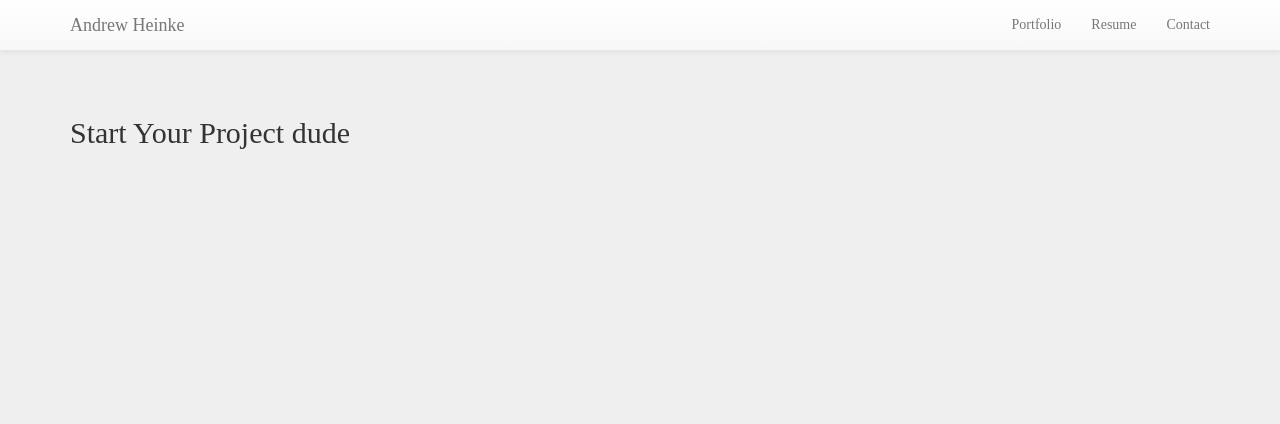
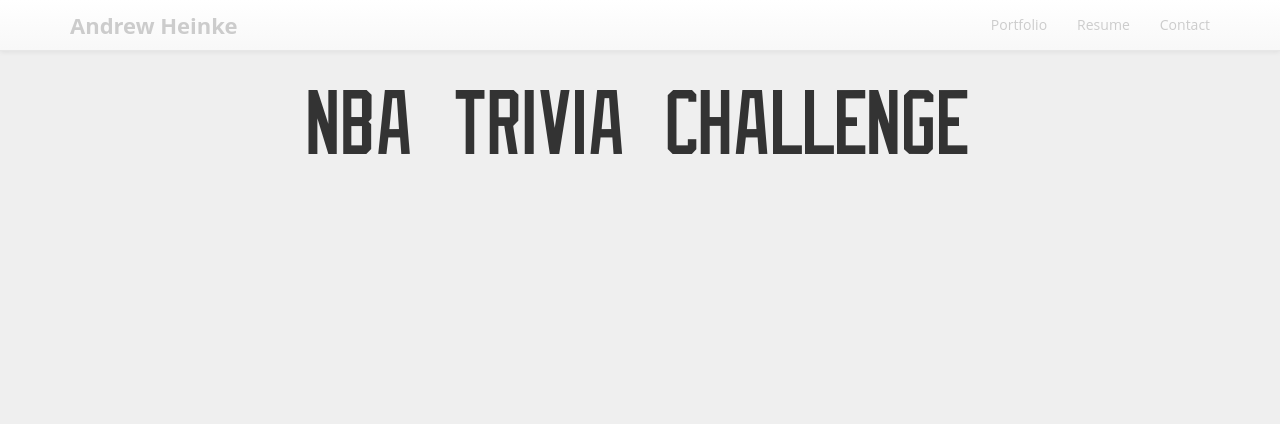
Before and after one commit to AndrewHeinke/TriviaGame, a PHP site: page / in a window 1280 px wide. Shown: the top 424 px of the page. Run offline with PHP 8.4, Linux system fonts and the light colour scheme; some libraries are stand-ins or nearby versions.

Commit message:
layout updates

```diff
--- a/assets/css/style.css
+++ b/assets/css/style.css
@@ -1,27 +1,57 @@
-/* =================================================================================================
-   Andrew Heinke's custom styles
-======================================================================================================= */
+@font-face {
+    font-family: "NBA";
+    src: url('../fonts/NBA.ttf') format("truetype");
+}
+@import url(https://fonts.googleapis.com/css?family=Open+Sans:400,700);
+
 html {
   position: relative;
   min-height: 100%;
 }
 
 body {
-  font-family: 'Roboto Slab', serif;
+  font-family: 'Open Sans', serif;
   color: #333333;
   padding-top: 0px;
   background: #efefef;
-  margin-bottom: 100px;
 }
 
+.pageTitle {
+  font-family: NBA, Arial, 'sans-serf';
+  text-align: center;
+  font-size: 80px;
+}
+
+.navbar-default .navbar-brand {
+  font-weight: bold;
+  font-size: 22px;
+  color: #cccccc;
+}
+
+.navbar-default .navbar-brand:hover {
+  color: #3498db;
+}
+
+.navbar-default .navbar-nav>li>a {
+    color: #cccccc;
+}
+
+.navbar-default .navbar-nav>li>a:hover {
+    color: #3498db;
+}
 
 .row {
-  margin-top: 25px;
+  margin-top: 15px;
 }
 
 #gitLink {
   color: #f1c40f;
 }
+
+.navbar {
+  margin-bottom: 0px;
+}
+
 
 footer.navbar-default.navbar-fixed-bottom
  {
--- a/assets/javascript/app.js
+++ b/assets/javascript/app.js
@@ -2,4 +2,8 @@
 
 
 
+
+
+
+
 });
--- a/index.html
+++ b/index.html
@@ -43,8 +43,12 @@
   <div class="container">
       <div class="row">
         <div class = "col-md-12">
-          <h2>Start Your Project dude</h2>
+          <h1 class="pageTitle">NBA TRIVIA CHALLENGE</h1>
         </div>
+
+  <div id="countDown">
+    <span id="time"></span>
+  </div>
     </div>
   </div>
 
```
Also changed, not shown: assets/fonts/NBA.ttf (added), 1 other file.
